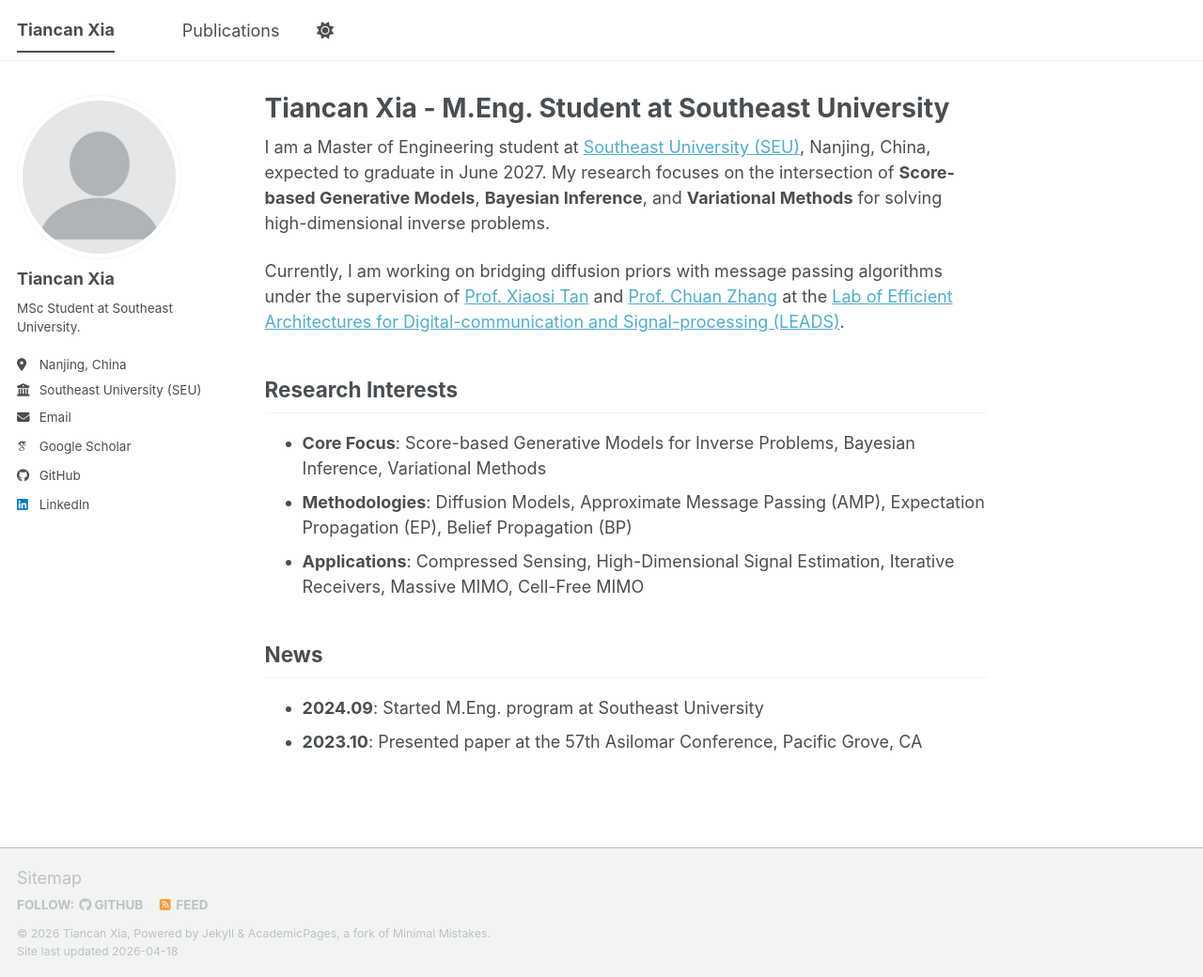
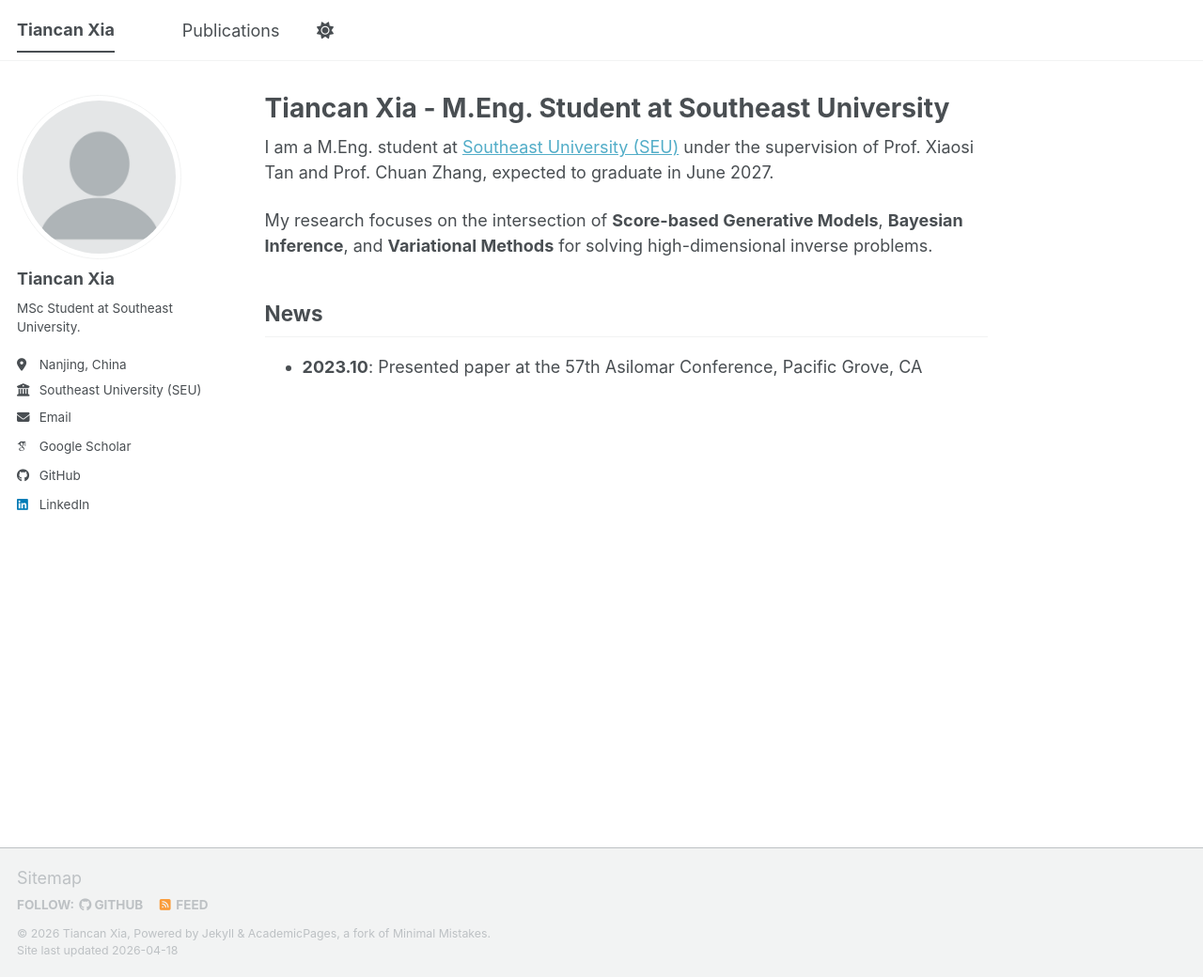
Before and after one commit to TiancanXia/TiancanXia.github.io, a Jekyll site: the page built from _pages/about.md, in a window 1280 px wide and 1040 px high. Shown: the whole window at 94% size. Built offline with Jekyll 4.4.1, drawn with Linux system fonts in a browser that asks for light colours; some web fonts are replaced; a script bundle is joined from its source files by our own code; library files that are not in the unit come from our copies.

Commit message:
Revise academic and research information in about page
Updated the about page to refine academic details and research focus.

```diff
--- a/_pages/about.md
+++ b/_pages/about.md
@@ -7,17 +7,10 @@ redirect_from:
   - /about.html
 ---
 
-I am a Master of Engineering student at [Southeast University (SEU)](https://www.seu.edu.cn/), Nanjing, China, expected to graduate in June 2027. My research focuses on the intersection of **Score-based Generative Models**, **Bayesian Inference**, and **Variational Methods** for solving high-dimensional inverse problems.
+I am a M.Eng. student at [Southeast University (SEU)](https://www.seu.edu.cn/) under the supervision of Prof. Xiaosi Tan and Prof. Chuan Zhang, expected to graduate in June 2027.
 
-Currently, I am working on bridging diffusion priors with message passing algorithms under the supervision of [Prof. Xiaosi Tan](#) and [Prof. Chuan Zhang](#) at the [Lab of Efficient Architectures for Digital-communication and Signal-processing (LEADS)](#).
-
-## Research Interests
-
-- **Core Focus**: Score-based Generative Models for Inverse Problems, Bayesian Inference, Variational Methods
-- **Methodologies**: Diffusion Models, Approximate Message Passing (AMP), Expectation Propagation (EP), Belief Propagation (BP)
-- **Applications**: Compressed Sensing, High-Dimensional Signal Estimation, Iterative Receivers, Massive MIMO, Cell-Free MIMO
+My research focuses on the intersection of **Score-based Generative Models**, **Bayesian Inference**, and **Variational Methods** for solving high-dimensional inverse problems.
 
 ## News
 
-- **2024.09**: Started M.Eng. program at Southeast University
 - **2023.10**: Presented paper at the 57th Asilomar Conference, Pacific Grove, CA
```
